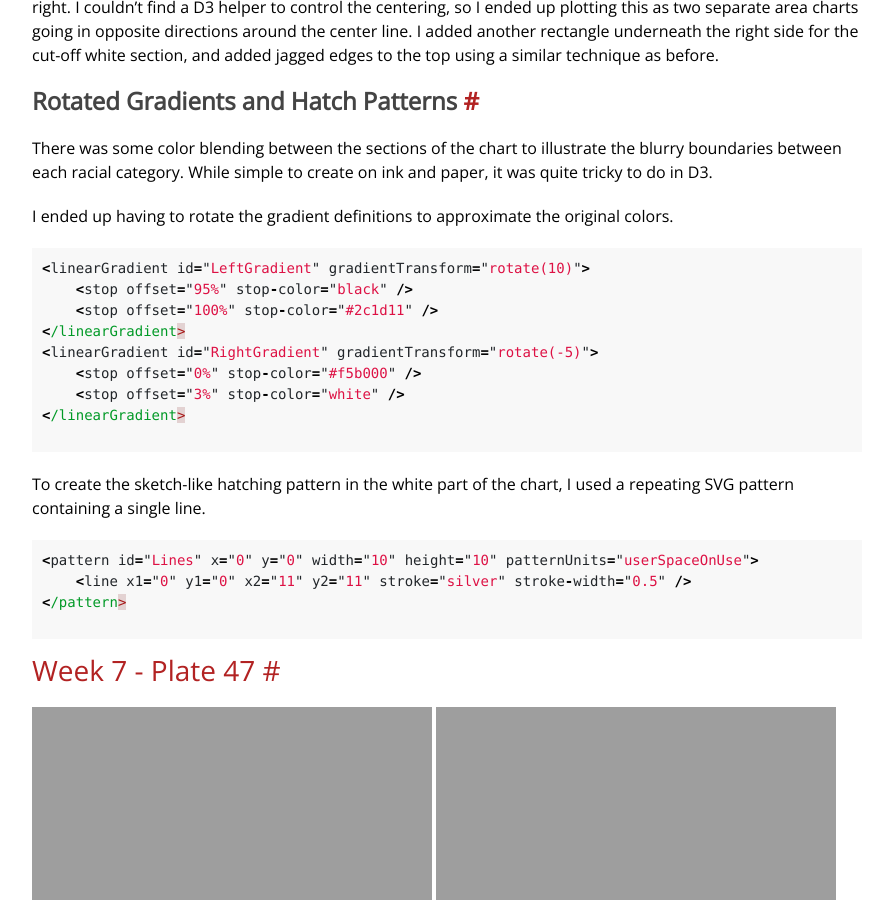
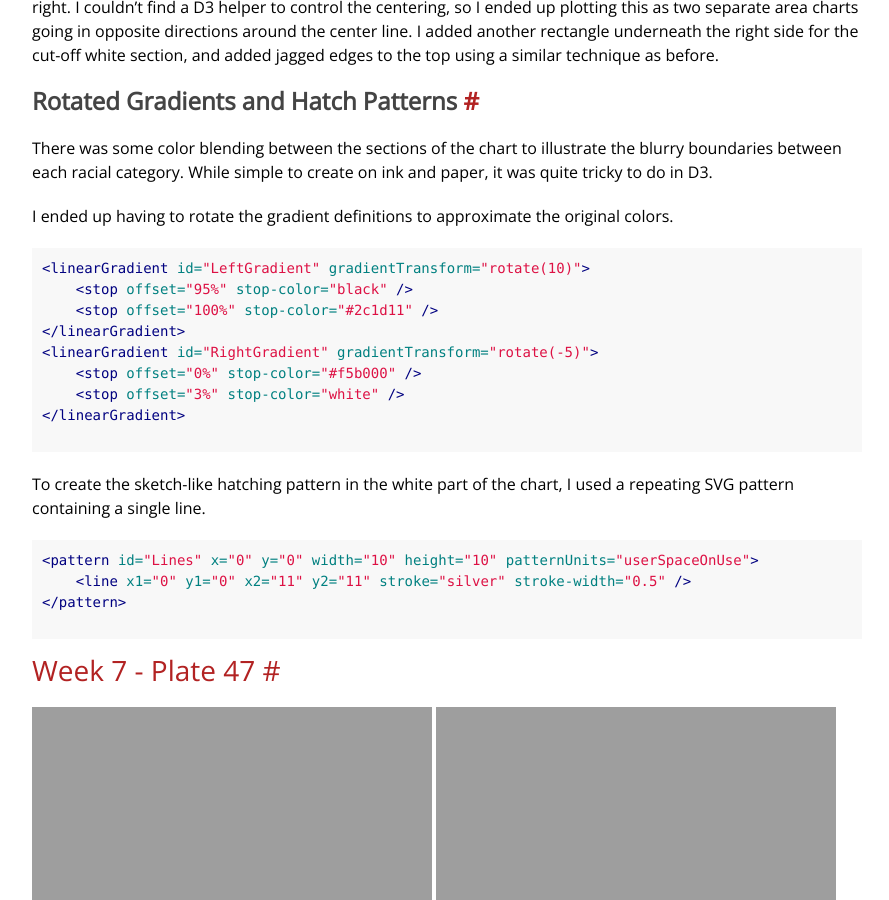
Before and after one commit to yangdanny97/yangdanny97.github.io, a Jekyll site: the page built from _posts/2024-04-27-dubois-challenge.md, in a window 1280 px wide and 900 px high, scrolled down 5962 px. Shown: the whole window, without its empty margins (193-1082 px from the left). Built offline with Jekyll 4.4.1, drawn with Linux system fonts in a browser that asks for light colours; comment, search, counter and statistics services are not loaded; some of the changed text lies outside the part shown.

Commit message:
fix syntax highlight

````diff
--- a/_posts/2024-04-27-dubois-challenge.md
+++ b/_posts/2024-04-27-dubois-challenge.md
@@ -180,7 +180,7 @@ There was some color blending between the sections of the chart to illustrate th
 
 I ended up having to rotate the gradient definitions to approximate the original colors.
 
-```javascript
+```html
 <linearGradient id="LeftGradient" gradientTransform="rotate(10)">
     <stop offset="95%" stop-color="black" />
     <stop offset="100%" stop-color="#2c1d11" />
@@ -193,7 +193,7 @@ I ended up having to rotate the gradient definitions to approximate the original
 
 To create the sketch-like hatching pattern in the white part of the chart, I used a repeating SVG pattern containing a single line.
 
-```javascript
+```html
 <pattern id="Lines" x="0" y="0" width="10" height="10" patternUnits="userSpaceOnUse">
     <line x1="0" y1="0" x2="11" y2="11" stroke="silver" stroke-width="0.5" />
 </pattern>
````
